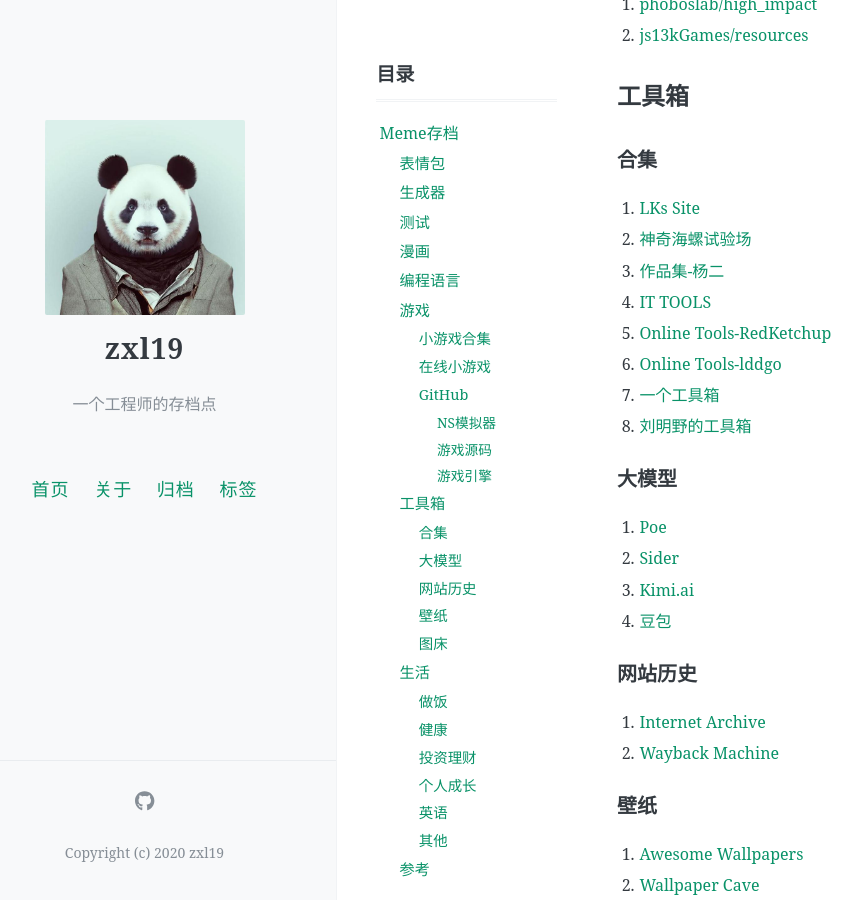
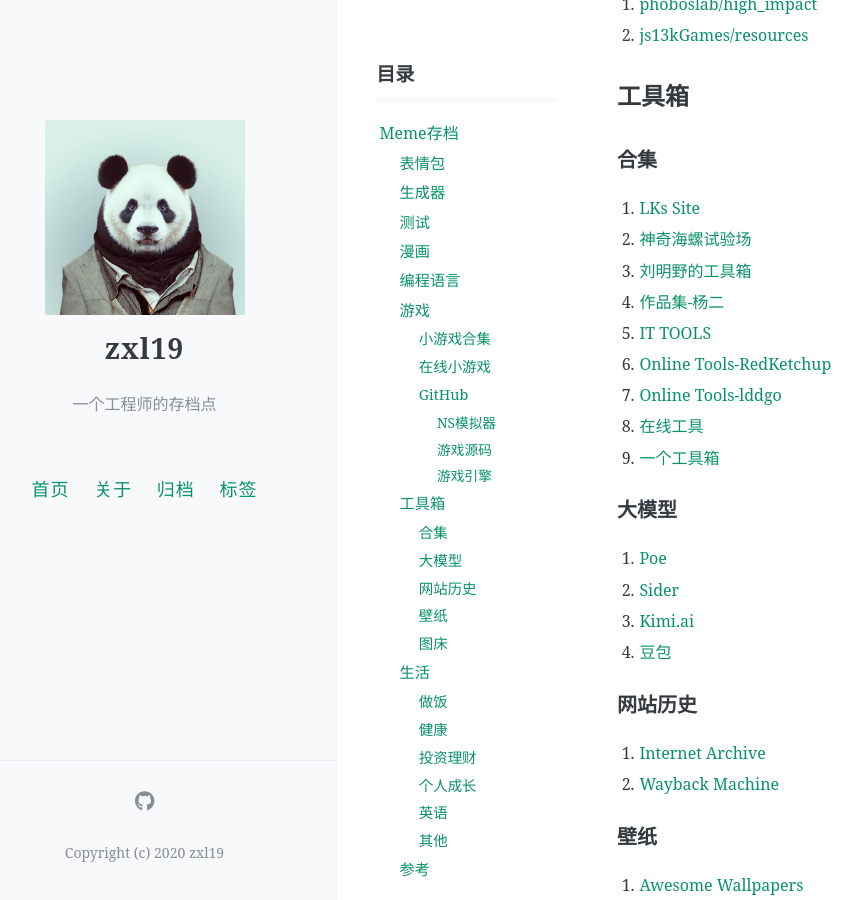
Before and after one commit to zxl19/zxl19.github.io, a Jekyll site: the page built from _posts/2020-06-08-meme-archive.md, in a window 1280 px wide and 900 px high, scrolled down 3441 px. Shown: the whole window, without its empty margins (47-909 px from the left). Built offline with Jekyll 4.4.1, drawn with Linux system fonts in a browser that asks for light colours; comment, search, counter and statistics services are not loaded.

Commit message:
Update Posts

```diff
--- a/_posts/2020-06-08-meme-archive.md
+++ b/_posts/2020-06-08-meme-archive.md
@@ -129,12 +129,13 @@ Meme这个词最初源自英国著名科学家理查德·道金斯所著的《
 
 1. [LKs Site](https://lkssite.vip)
 2. [神奇海螺试验场](https://lab.magiconch.com)
-3. [作品集-杨二](https://yangerxiao.com/works)
-4. [IT TOOLS](https://it-tools.tech)
-5. [Online Tools-RedKetchup](https://redketchup.io)
-6. [Online Tools-lddgo](https://www.lddgo.net/en/index)
-7. [一个工具箱](http://www.atoolbox.net)
-8. [刘明野的工具箱](https://tool.liumingye.cn)
+3. [刘明野的工具箱](https://tool.liumingye.cn)
+4. [作品集-杨二](https://yangerxiao.com/works)
+5. [IT TOOLS](https://it-tools.tech)
+6. [Online Tools-RedKetchup](https://redketchup.io)
+7. [Online Tools-lddgo](https://www.lddgo.net/en/index)
+8. [在线工具](https://toolonline.net)
+9. [一个工具箱](http://www.atoolbox.net)
 
 ### 大模型
 
```
Also changed, not shown: _posts/2021-10-29-camera-note.md (+2 -1 lines).
